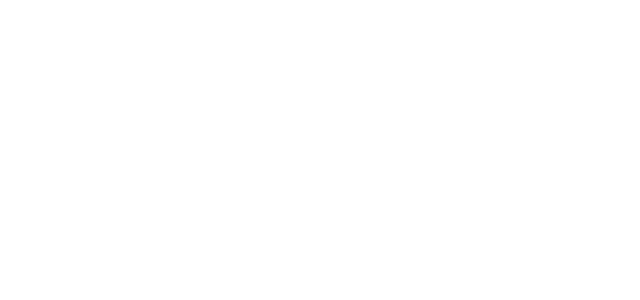
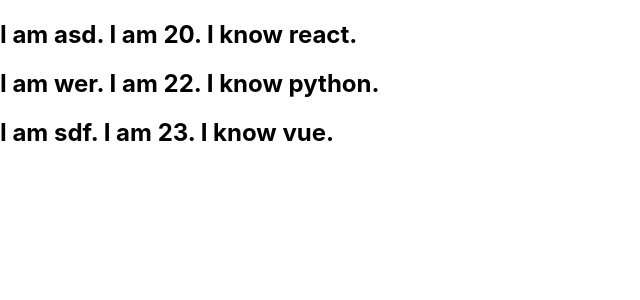
Before and after one commit to practice-programs/ReactPrograms, a React (Create React App) app: page / in a window 1280 px wide. Shown: the top 300 px of the page, without its empty margins (0-640 px from the left). Built offline with nearby package versions, Linux system fonts and the light colour scheme.

Commit message:
Lists and keys

```diff
--- a/src/index.js
+++ b/src/index.js
@@ -7,12 +7,14 @@
 // import Subscribe from './subscribe';
 // import FunctionClick from './handler';
 // import EventBind from './eventbind';
-import UserGreeting from './conditional'
+// import UserGreeting from './conditional'
 import reportWebVitals from './reportWebVitals';
+import NameList from './listrendering';
 
 ReactDOM.render(
   <React.StrictMode>
-    <UserGreeting />
+    <NameList />
+    {/* <UserGreeting /> */}
     {/* <EventBind /> */}
     {/* <FunctionClick /> */}
     {/* <Subscribe /> */}
--- /dev/null
+++ b/src/listrendering.js
@@ -0,0 +1,29 @@
+import React from 'react';
+import Person from './person';
+
+function NameList() {
+    const persons = [
+        {
+            id: 1,
+            name: 'asd',
+            age: 20,
+            skill: 'react'
+        },
+        {
+            id: 2,
+            name: 'wer',
+            age: 22,
+            skill: 'python'
+        },
+        {
+            id: 3,
+            name: 'sdf',
+            age: 23,
+            skill: 'vue'
+        }
+    ]
+    const personList = persons.map(person => <Person key={person.id} person={person}></Person>)
+    return <div>{personList}</div>
+}
+
+export default NameList;
--- /dev/null
+++ b/src/person.js
@@ -0,0 +1,13 @@
+import React from 'react';
+
+function Person({person}) {
+    return (
+        <div>
+            <h2>
+                I am {person.name}. I am {person.age}. I know {person.skill}.
+        </h2>
+        </div>
+    )
+}
+
+export default Person;
```
